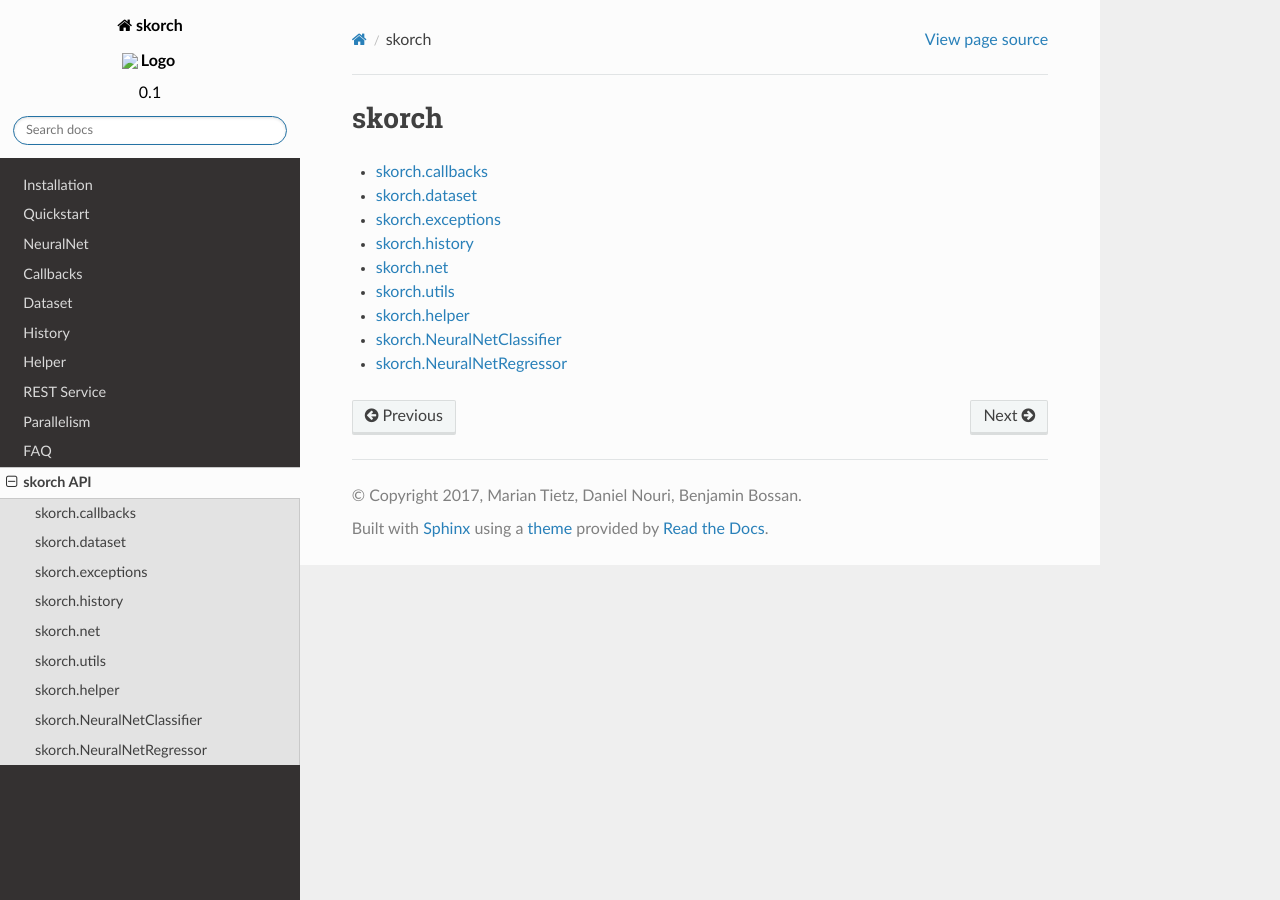
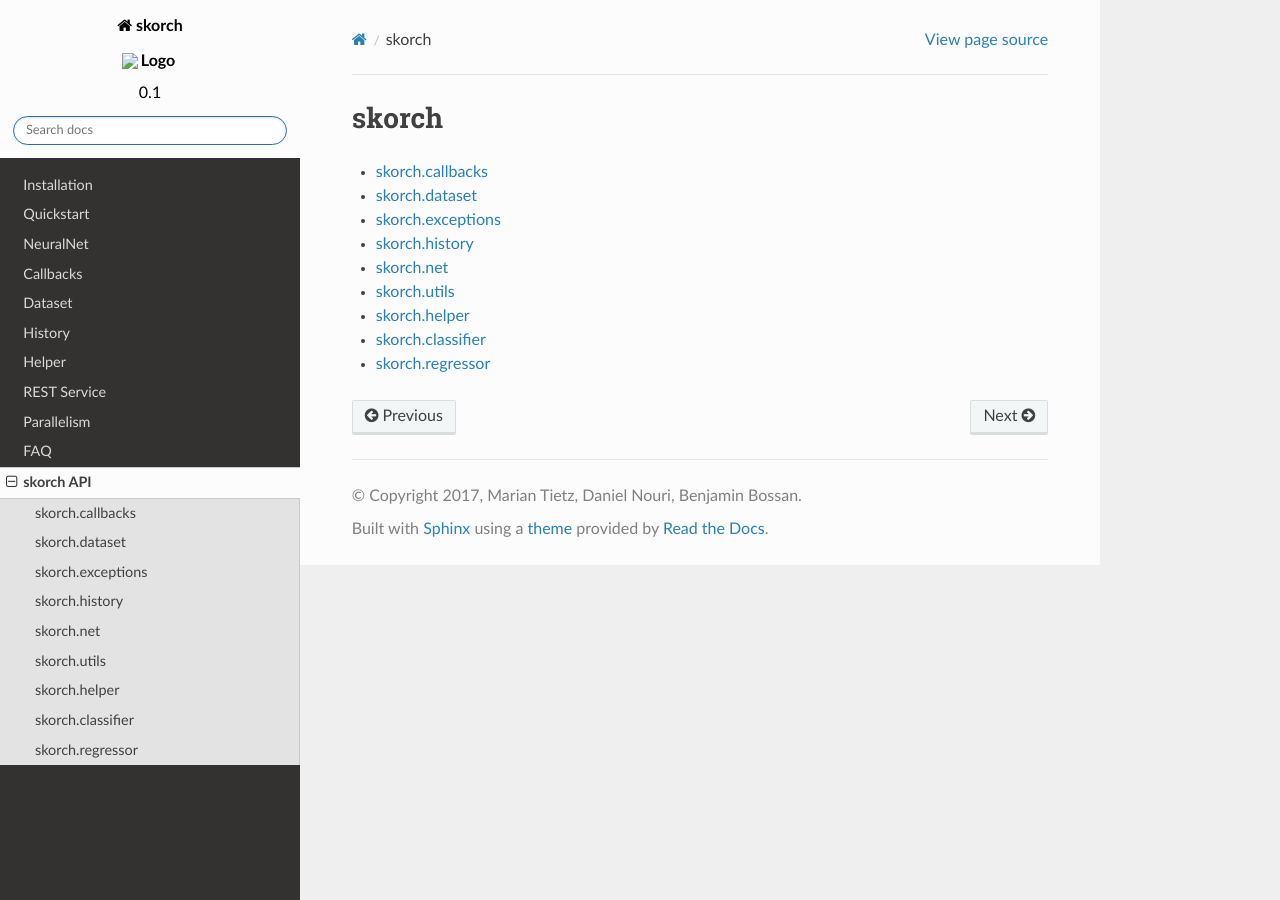
Before and after one commit to skorch-dev/skorch, a Sphinx documentation site: the page built from docs/skorch.rst, in a window 1280 px wide. Built offline with Sphinx 7.4.7 and the Read the Docs theme 2.0.0, drawn with Linux system fonts in a browser that asks for light colours.

Commit message:
DOC: Moves nets to submodules

```diff
--- /dev/null
+++ b/docs/classifier.rst
@@ -0,0 +1,5 @@
+skorch.classifier
+=================
+
+.. automodule:: skorch.classifier
+    :members:
--- a/docs/neuralnetclassifier.rst
+++ /dev/null
@@ -1,5 +0,0 @@
-skorch.NeuralNetClassifier
-==========================
-
-.. autoclass:: skorch.NeuralNetClassifier
-    :members:
--- a/docs/neuralnetregressor.rst
+++ /dev/null
@@ -1,5 +0,0 @@
-skorch.NeuralNetRegressor
-=========================
-
-.. autoclass:: skorch.NeuralNetRegressor
-    :members:
--- /dev/null
+++ b/docs/regressor.rst
@@ -0,0 +1,5 @@
+skorch.regressor
+================
+
+.. automodule:: skorch.regressor
+    :members:
--- a/docs/skorch.rst
+++ b/docs/skorch.rst
@@ -11,5 +11,5 @@
    net
    utils
    helper
-   neuralnetclassifier
-   neuralnetregressor
+   classifier
+   regressor
```
